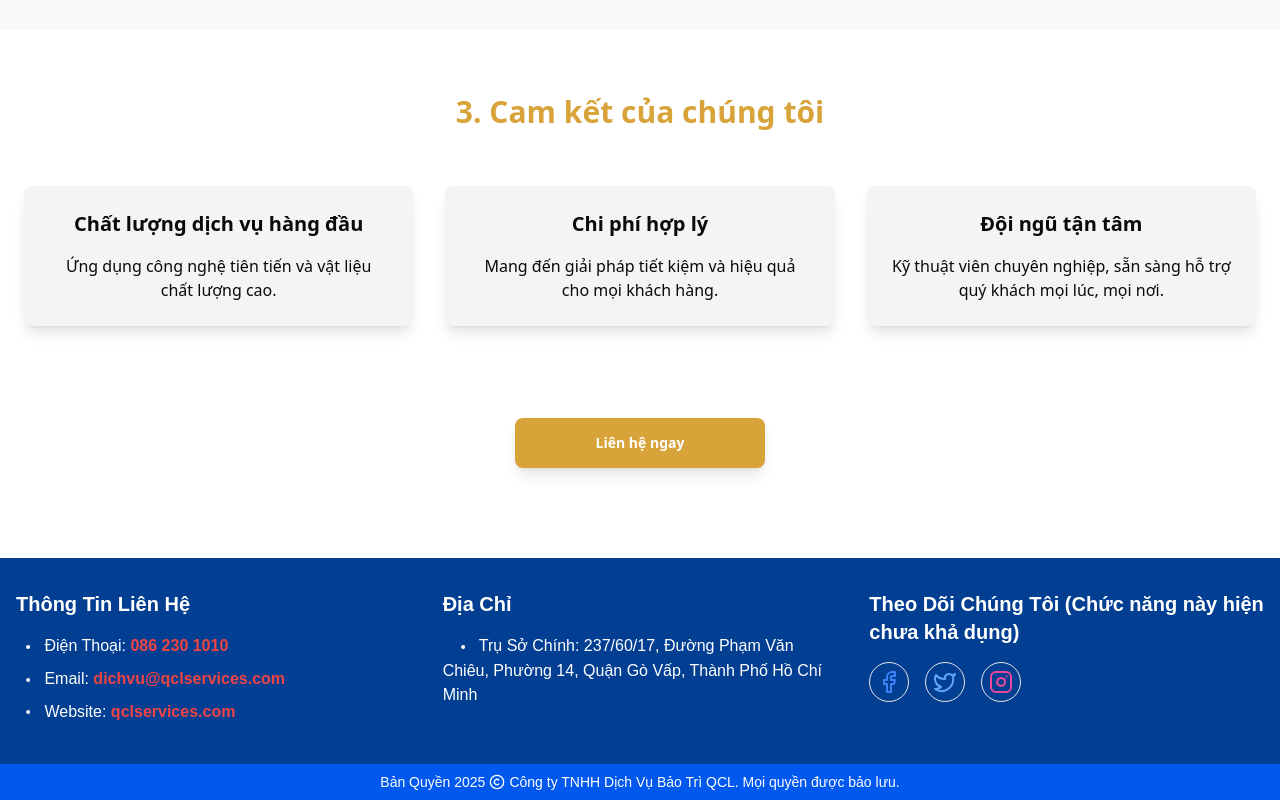
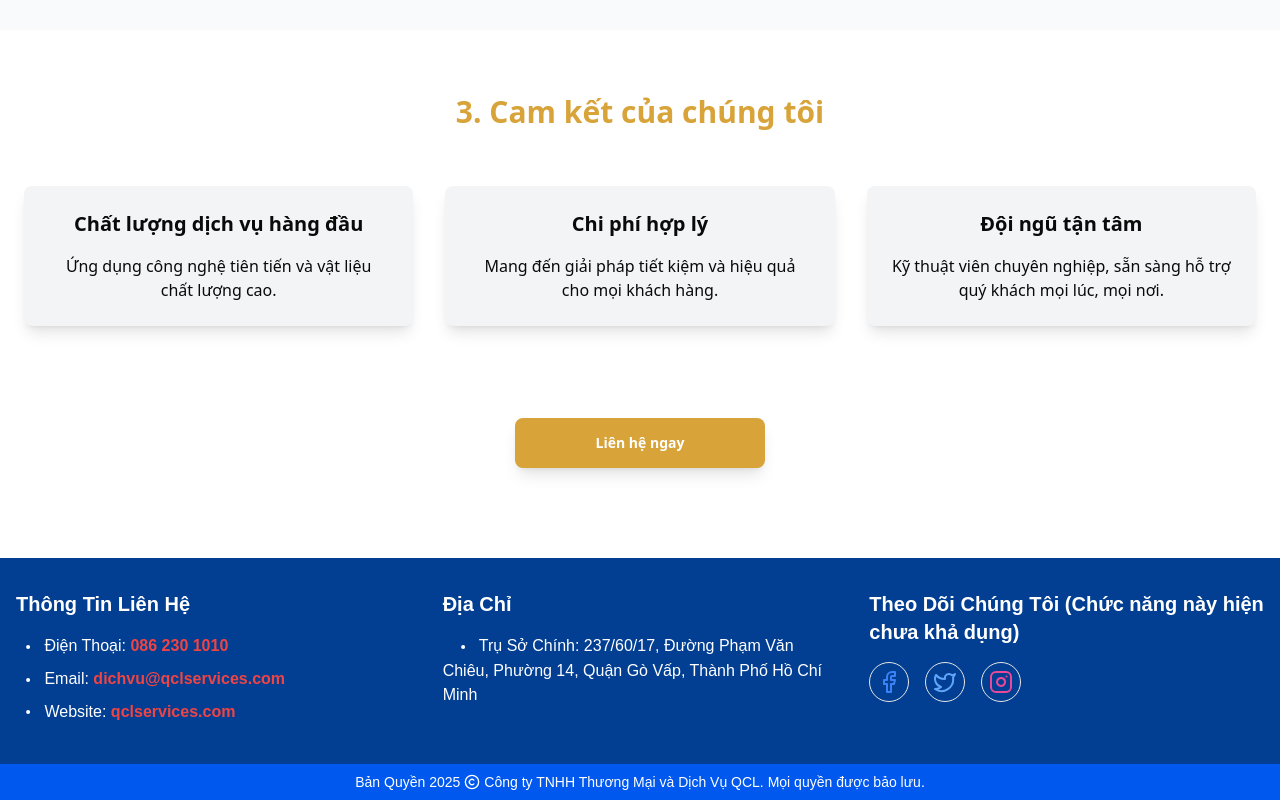
Before and after one commit to Khaiminh1902/qclservices, a Next.js app: page /vn in a window 1280 px wide. Shown: the part 1645-2445 px from the top of the page. Built offline with nearby package versions, Linux system fonts and the light colour scheme.

Commit message:
10/03/2025

```diff
--- a/app/components/Footer_vn.tsx
+++ b/app/components/Footer_vn.tsx
@@ -83,7 +83,7 @@ const Footer_vn = () => {
       <div className="bg-[#0058ef] text-white flex justify-center items-center text-[10px] md:text-sm lg:text-sm p-2">
         Bản Quyền 2025
         <Copyright className="h-[16px]" />
-        Công ty TNHH Dịch Vụ Bảo Trì QCL. Mọi quyền được bảo lưu.
+        Công ty TNHH Thương Mại và Dịch Vụ QCL. Mọi quyền được bảo lưu.
       </div>
     </footer>
   );
```
